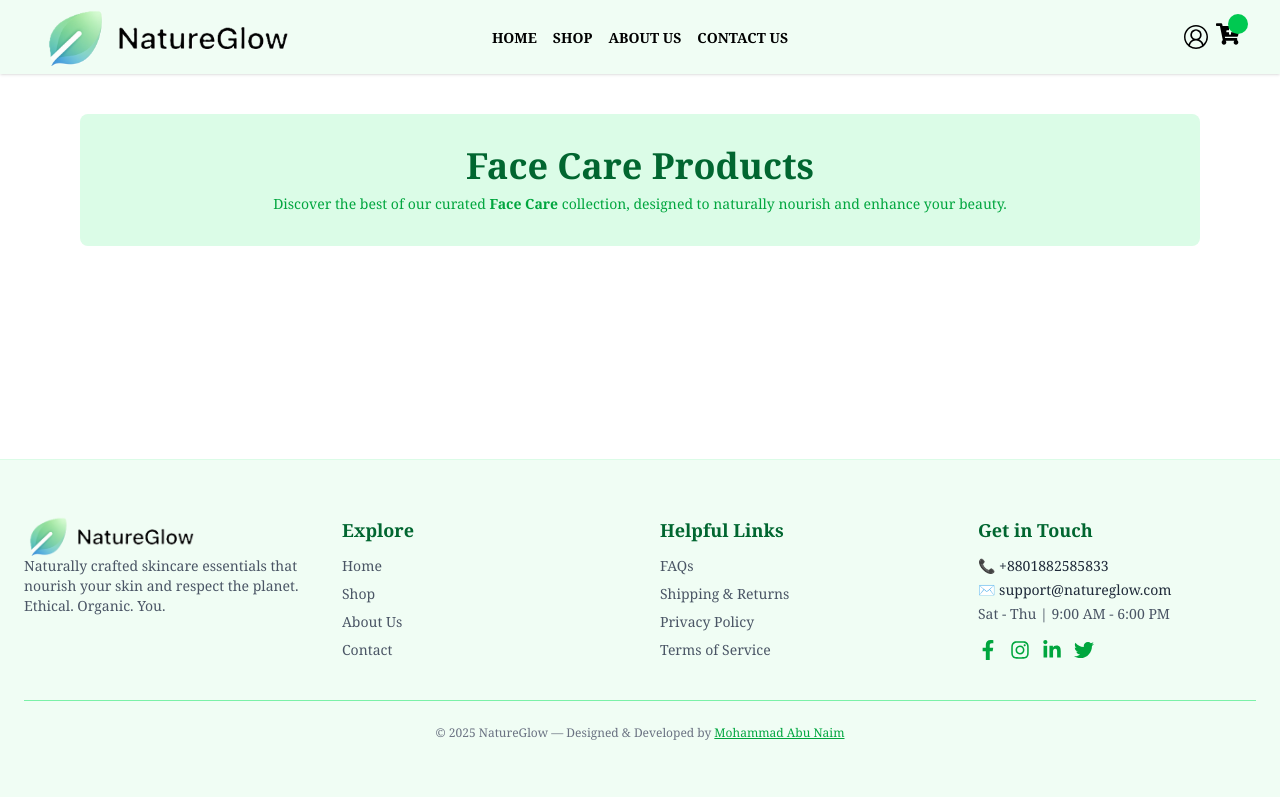
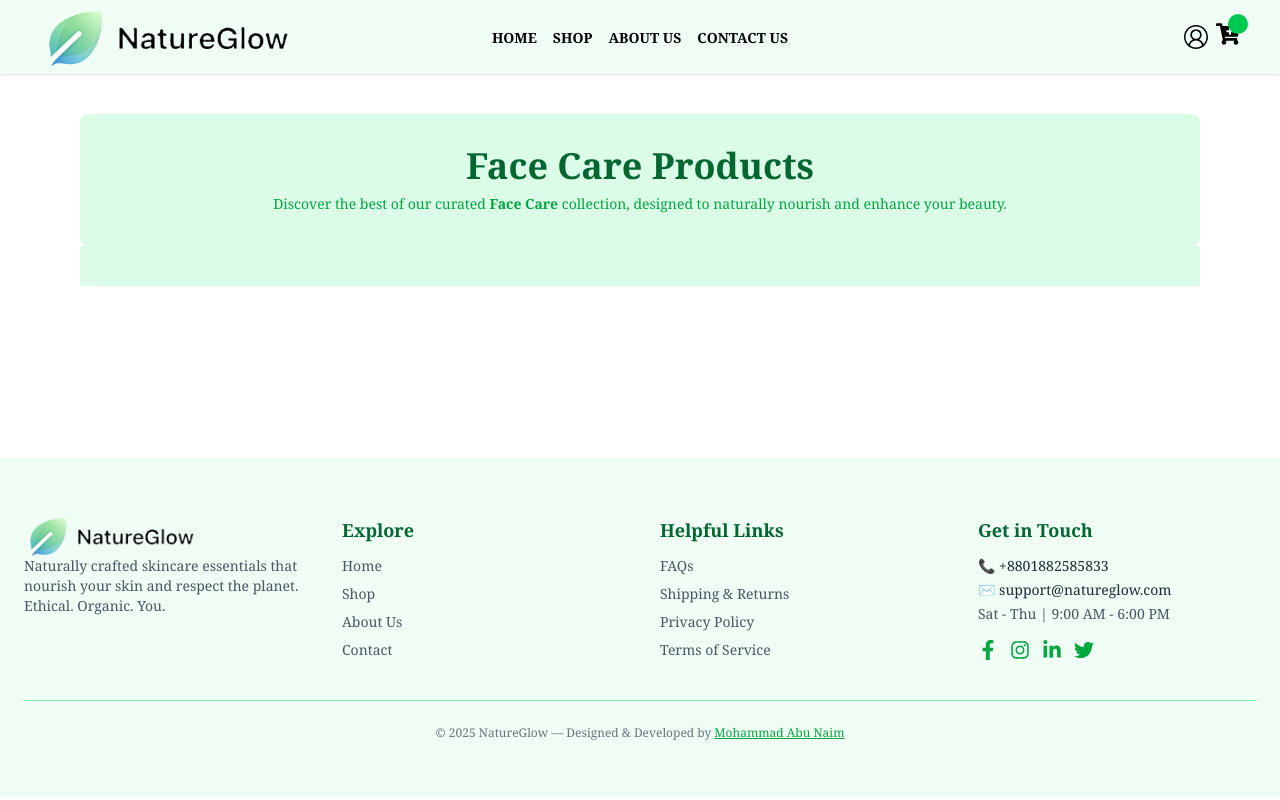
Before and after one commit to md-abu-naim/NatureGlow, a React (Vite) app: page /chec in a window 1280 px wide. Built offline with nearby package versions, Linux system fonts and the light colour scheme; no server answers.

Commit message:
data fetching at categoryProduct page

```diff
--- a/src/Components/CategoryProducts.jsx
+++ b/src/Components/CategoryProducts.jsx
@@ -1,5 +1,8 @@
+import { useLoaderData } from "react-router-dom";
 
 const CategoryProducts = () => {
+  const products = useLoaderData()
+  console.log(products);
   return (
     <div className='lg:mx-16 px-4 py-10'>
       {/* Page Title */}
@@ -7,6 +10,10 @@ const CategoryProducts = () => {
         <h1 className='text-4xl font-extrabold text-green-800'>Face Care Products</h1>
         <p className='text-green-600 text-sm mt-2'> Discover the best of our curated <span className="font-semibold">Face Care</span> collection, designed to naturally nourish and enhance your beauty.</p>
       </section>
+
+      <section className="bg-green-100 p-5">
+
+      </section>
     </div>
   );
 };
--- a/src/Routes/Routes.jsx
+++ b/src/Routes/Routes.jsx
@@ -61,7 +61,8 @@ export const router = createBrowserRouter([
       },
       {
         path: '/chec',
-        element: <CategoryProducts />
+        element: <CategoryProducts />,
+        loader: () => fetch(`/Product.json`)
       }
     ]
   },
```
